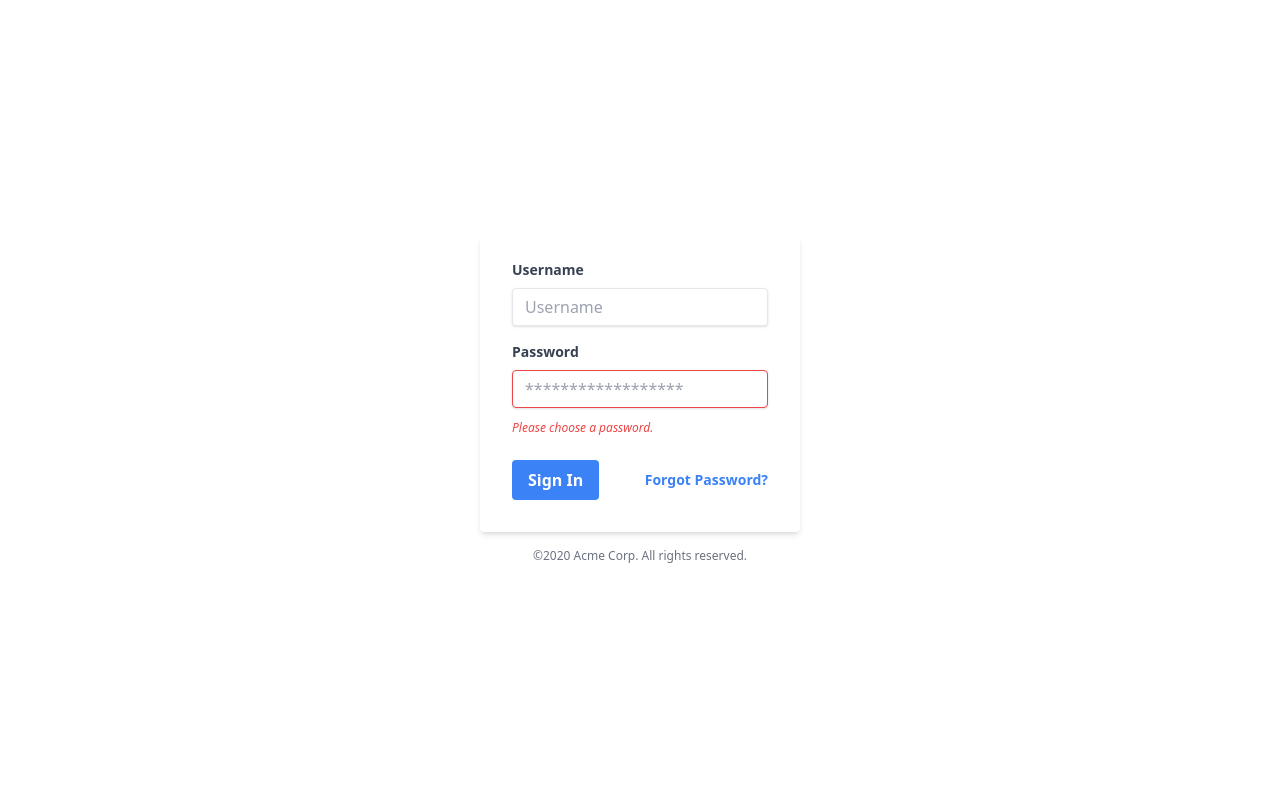
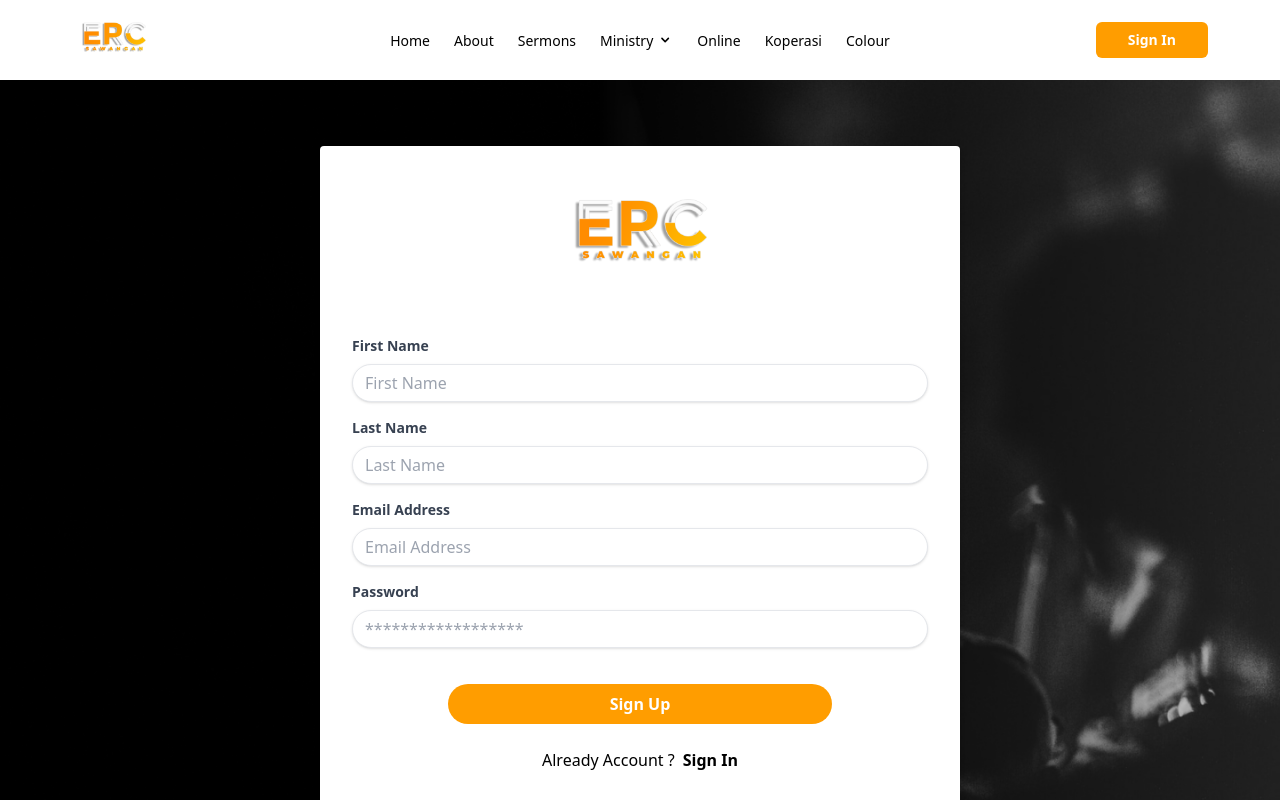
Before and after one commit to elroi-church/Elroi-Website, a Next.js app: page /auth/register in a window 1280 px wide. Shown: the top 800 px of the page. Built offline with nearby package versions, Linux system fonts and the light colour scheme.

Commit message:
Feat: login register

```diff
--- a/components/commons/nav/navbar.tsx
+++ b/components/commons/nav/navbar.tsx
@@ -229,6 +229,9 @@ const Navbar: FunctionComponent = () => {
         <a
           className="hidden lg:inline-block py-2 px-8 text-sm text-white bg-primary hover:bg-primary-darker font-bold rounded-md transition duration-200"
           href="#"
+          onClick={() => router.push("/auth/login", undefined, {
+            shallow: true,
+          })}
         >
           Sign In
         </a>
--- a/pages/auth/login.tsx
+++ b/pages/auth/login.tsx
@@ -1,23 +1,46 @@
 import type { NextPage } from "next";
+import MainLayout from "../../components/commons/layouts/MainLayout";
+import { FcGoogle } from "react-icons/fc";
+import { FaFacebook } from "react-icons/fa";
+import { useRouter } from "next/router";
 
 const Login: NextPage = () => {
+  const router = useRouter();
   return (
     // Tailwind Login Form
-    <div className="h-screen flex justify-center items-center">
-      <div className="w-full max-w-xs">
+    <>
+      <MainLayout>
+        <section
+          className="pb-10 bg-center bg-cover flex justify-center items-center"
+          style={{
+            backgroundImage: `url("/assets/img/loginbg.png")`,
+            height: "100vh",
+          }}
+        >
+          <div className="mt-[70px] w-full">
+            <div className="w-1/2 mx-auto">
               <form className="bg-white shadow-md rounded px-8 pt-6 pb-8 mb-4">
+                <div className="mb-4">
+                  {/* <h2 className="font-bold text-3xl text-center">Log In</h2> */}
+                  <img
+                    className="h-[150px] mx-auto"
+                    src="/assets/img/logo_erc.png"
+                    alt=""
+                    width="auto"
+                  />
+                </div>
                 <div className="mb-4">
                   <label
                     className="block text-gray-700 text-sm font-bold mb-2"
-              htmlFor="username"
+                    htmlFor="email"
                   >
-              Username
+                    Email Address
                   </label>
                   <input
-              className="shadow appearance-none border rounded w-full py-2 px-3 text-gray-700 leading-tight focus:outline-none focus:shadow-outline"
-              id="username"
+                    className="shadow appearance-none border rounded-[20px] w-full py-2 px-3 text-gray-700 leading-tight focus:outline-none focus:shadow-outline"
+                    id="email"
                     type="text"
-              placeholder="Username"
+                    placeholder="Email Address"
                   />
                 </div>
                 <div className="mb-6">
@@ -28,35 +51,60 @@ const Login: NextPage = () => {
                     Password
                   </label>
                   <input
-              className="shadow appearance-none border border-red-500 rounded w-full py-2 px-3 text-gray-700 mb-3 leading-tight focus:outline-none focus:shadow-outline"
+                    className="shadow appearance-none border rounded-[20px] w-full py-2 px-3 text-gray-700 mb-3 leading-tight focus:outline-none focus:shadow-outline"
                     id="password"
                     type="password"
                     placeholder="******************"
                   />
-            <p className="text-red-500 text-xs italic">
+                  {/* <p className="text-red-500 text-xs italic">
                     Please choose a password.
-            </p>
+                  </p> */}
                 </div>
-          <div className="flex items-center justify-between">
-            <button
-              className="bg-blue-500 hover:bg-blue-700 text-white font-bold py-2 px-4 rounded focus:outline-none focus:shadow-outline"
-              type="button"
-            >
-              Sign In
-            </button>
+                <div className="text-right mb-8">
                   <a
-              className="inline-block align-baseline font-bold text-sm text-blue-500 hover:text-blue-800"
+                    className="inline-block align-baseline font-semibold text-sm text-blue-500 hover:text-blue-800 text-right"
                     href="#"
                   >
                     Forgot Password?
                   </a>
                 </div>
-        </form>
-        <p className="text-center text-gray-500 text-xs">
-          &copy;2020 Acme Corp. All rights reserved.
+                <div className="flex justify-center">
+                  <button
+                    className="bg-primary hover:bg-primary-darker text-white font-bold py-2 px-4 rounded-[20px] focus:outline-none focus:shadow-outline w-2/3 mx-auto"
+                    type="button"
+                  >
+                    Sign In
+                  </button>
+                </div>
+                <br />
+                <div className="flex items-center flex-col">
+                  <p className="font-light">
+                    Don’t have an Account ?
+                    <span className="font-semibold hover:cursor-pointer ml-2" onClick={() => router.push("/auth/register", undefined, { shallow: true })}>
+                      Sign Up
+                    </span>
                   </p>
+                  <br />
+                  <div className="font-light w-full flex items-center justify-center">
+                    <div className="border mr-2 border border-black w-1/4"></div>
+                    <span className="font-light hover:cursor-pointer">
+                      Or login with
+                    </span>
+                    <div className="border ml-2 border border-black w-1/4"></div>
+                  </div>
+                  <br />
+                  <div className="flex w-1/4 justify-between">
+                    <FcGoogle className="text-4xl hover:cursor-pointer" />
+                    &nbsp;
+                    <FaFacebook className="text-4xl hover:cursor-pointer" />
                   </div>
                 </div>
+              </form>
+            </div>
+          </div>
+        </section>
+      </MainLayout>
+    </>
   );
 };
 
--- a/pages/auth/register.tsx
+++ b/pages/auth/register.tsx
@@ -1,23 +1,75 @@
 import type { NextPage } from "next";
+import { useRouter } from "next/router";
+import { FaFacebook } from "react-icons/fa";
+import { FcGoogle } from "react-icons/fc";
+import MainLayout from "../../components/commons/layouts/MainLayout";
 
 const Register: NextPage = () => {
+  const router = useRouter();
+
   return (
     // Tailwind Register
-    <div className="h-screen flex justify-center items-center">
-      <div className="w-full max-w-xs">
+    <>
+      <MainLayout>
+        <section
+          className="pb-10 bg-center bg-cover flex justify-center items-center"
+          style={{
+            backgroundImage: `url("/assets/img/loginbg.png")`,
+            height: "100vh",
+          }}
+        >
+          <div className="mt-[70px] w-full">
+            <div className="w-1/2 mx-auto">
               <form className="bg-white shadow-md rounded px-8 pt-6 pb-8 mb-4">
+                <div className="mb-4">
+                  {/* <h2 className="font-bold text-3xl text-center">Log In</h2> */}
+                  <img
+                    className="h-[150px] mx-auto"
+                    src="/assets/img/logo_erc.png"
+                    alt=""
+                    width="auto"
+                  />
+                </div>
                 <div className="mb-4">
                   <label
                     className="block text-gray-700 text-sm font-bold mb-2"
-              htmlFor="username"
+                    htmlFor="firstname"
                   >
-              Username
+                    First Name
                   </label>
                   <input
-              className="shadow appearance-none border rounded w-full py-2 px-3 text-gray-700 leading-tight focus:outline-none focus:shadow-outline"
-              id="username"
+                    className="shadow appearance-none border rounded-[20px] w-full py-2 px-3 text-gray-700 leading-tight focus:outline-none focus:shadow-outline"
+                    id="firstname"
                     type="text"
-              placeholder="Username"
+                    placeholder="First Name"
+                  />
+                </div>
+                <div className="mb-4">
+                  <label
+                    className="block text-gray-700 text-sm font-bold mb-2"
+                    htmlFor="lastname"
+                  >
+                    Last Name
+                  </label>
+                  <input
+                    className="shadow appearance-none border rounded-[20px] w-full py-2 px-3 text-gray-700 leading-tight focus:outline-none focus:shadow-outline"
+                    id="lastname"
+                    type="text"
+                    placeholder="Last Name"
+                  />
+                </div>
+                <div className="mb-4">
+                  <label
+                    className="block text-gray-700 text-sm font-bold mb-2"
+                    htmlFor="email"
+                  >
+                    Email Address
+                  </label>
+                  <input
+                    className="shadow appearance-none border rounded-[20px] w-full py-2 px-3 text-gray-700 leading-tight focus:outline-none focus:shadow-outline"
+                    id="email"
+                    type="text"
+                    placeholder="Email Address"
                   />
                 </div>
                 <div className="mb-6">
@@ -28,35 +80,44 @@ const Register: NextPage = () => {
                     Password
                   </label>
                   <input
-              className="shadow appearance-none border border-red-500 rounded w-full py-2 px-3 text-gray-700 mb-3 leading-tight focus:outline-none focus:shadow-outline"
+                    className="shadow appearance-none border rounded-[20px] w-full py-2 px-3 text-gray-700 mb-3 leading-tight focus:outline-none focus:shadow-outline"
                     id="password"
                     type="password"
                     placeholder="******************"
                   />
-            <p className="text-red-500 text-xs italic">
+                  {/* <p className="text-red-500 text-xs italic">
                     Please choose a password.
-            </p>
+                  </p> */}
                 </div>
-          <div className="flex items-center justify-between">
+                <div className="flex justify-center">
                   <button
-              className="bg-blue-500 hover:bg-blue-700 text-white font-bold py-2 px-4 rounded focus:outline-none focus:shadow-outline"
+                    className="bg-primary hover:bg-primary-darker text-white font-bold py-2 px-4 rounded-[20px] focus:outline-none focus:shadow-outline w-2/3 mx-auto"
                     type="button"
                   >
+                    Sign Up
+                  </button>
+                </div>
+                <br />
+                <div className="flex items-center flex-col">
+                  <p className="font-light">
+                    Already Account ?
+                    <span
+                      className="font-semibold hover:cursor-pointer ml-2"
+                      onClick={() =>
+                        router.push("/auth/login", undefined, { shallow: true })
+                      }
+                    >
                       Sign In
-            </button>
-            <a
-              className="inline-block align-baseline font-bold text-sm text-blue-500 hover:text-blue-800"
-              href="#"
-            >
-              Forgot Password?
-            </a>
+                    </span>
+                  </p>
+                  <br />
                 </div>
               </form>
-        <p className="text-center text-gray-500 text-xs">
-          &copy;2020 Acme Corp. All rights reserved.
-        </p>
             </div>
           </div>
+        </section>
+      </MainLayout>
+    </>
   );
 };
 
--- a/pages/ministry/etc.tsx
+++ b/pages/ministry/etc.tsx
@@ -69,7 +69,7 @@ const etc: NextPage = () => {
                     <>
                       <div className="lg:w-1/2 w-full">
                         <div className="h-fit w-full overflow-hidden mb-3 rounded-[30px] shadow-lg">
-                          <img src={`${detail.imgUrl}`} className="w-full" />
+                          <img src={`${detail.imgUrl}`} className="w-full" alt="" />
                         </div>
                       </div>
                       <div className="w-1/2 my-auto ml-[8%] text-left">
@@ -85,7 +85,7 @@ const etc: NextPage = () => {
                       </div>
                       <div className="lg:w-1/2 w-full">
                         <div className="h-fit w-full overflow-hidden mb-3 rounded-[30px] shadow-lg">
-                          <img src={`${detail.imgUrl}`} className="w-full" />
+                          <img src={`${detail.imgUrl}`} className="w-full" alt="" />
                         </div>
                       </div>
                     </>
--- a/pages/ministry/pastoral.tsx
+++ b/pages/ministry/pastoral.tsx
@@ -40,7 +40,7 @@ const pastoral: NextPage = () => {
                   <>
                     <div className="lg:w-1/2 w-full">
                       <div className="h-fit w-full overflow-hidden mb-3 rounded-[30px] shadow-lg">
-                        <img src={`${detail.imgUrl}`} className="w-full" />
+                        <img src={`${detail.imgUrl}`} className="w-full" alt=""/>
                       </div>
                     </div>
                     <div className="w-1/2 my-auto ml-[8%] text-right">
@@ -68,7 +68,7 @@ const pastoral: NextPage = () => {
                     </div>
                     <div className="lg:w-1/2 w-full">
                       <div className="h-fit w-full overflow-hidden mb-3 rounded-[30px] shadow-lg">
-                        <img src={`${detail.imgUrl}`} className="w-full" />
+                        <img src={`${detail.imgUrl}`} className="w-full" alt=""/>
                       </div>
                     </div>
                   </>
```
Also changed, not shown: pages/index.tsx (+25 -25 lines), pages/online/volunteer/index.tsx (+4 -4 lines), public/assets/img/loginbg.png (added). Lines whose indentation alone changed are shown as unchanged.
